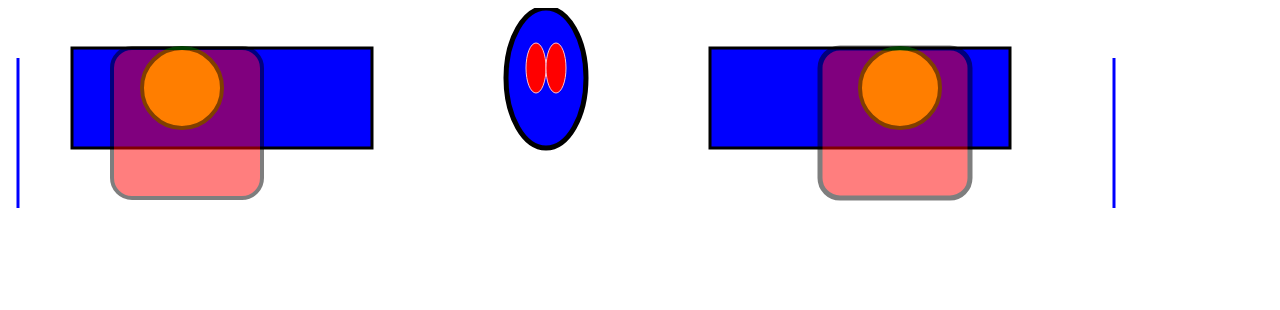
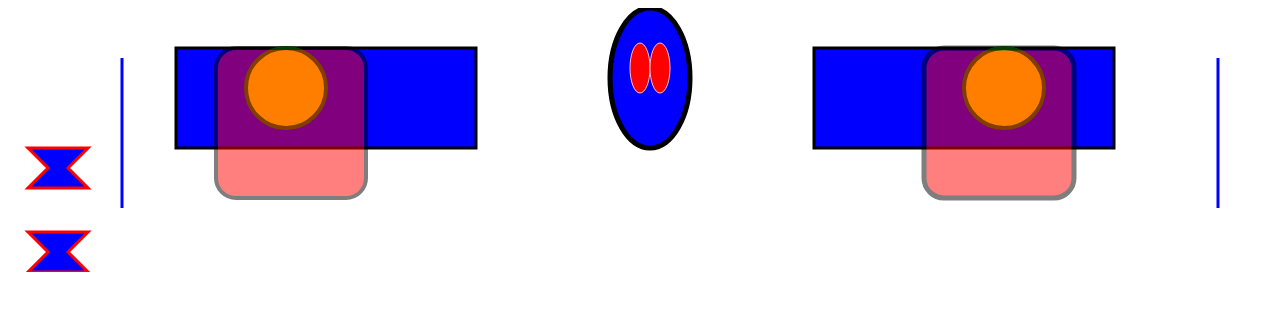
Before and after one commit to elisbetd/elisbetd.github.com, a plain HTML site: page week10/index.html in a window 1280 px wide. Drawn offline with Linux system fonts and the light colour scheme.

Commit message:
Update index.html

```diff
--- a/week10/index.html
+++ b/week10/index.html
@@ -1,6 +1,9 @@
 <!DOCTYPE html>
 <html>
 <body>
+  <svg height="80" width="100">
+  <polygon points="20,20 40,40 20,60 80,60 60,40 80,20" style="fill:blue;stroke:red;stroke-width:3" />
+</svg>
   <svg height="150" width="50">
   <line x1="10" y1="0" x2="10" y2="150" style="stroke:rgb(0,0,255);stroke-width:3" />
 </svg>
@@ -21,8 +24,11 @@
      <circle cx="200" cy="60" r="40" stroke="green" stroke-width="4" fill="yellow" />
   <rect x="120" y="20" rx="20" ry="20" width="150" height="150" style="fill:red;stroke:black;stroke-width:5;opacity:0.5" />
 </svg>
-<svg height="150" width="50">
+<svg height="150" width="40">
   <line x1="10" y1="0" x2="10" y2="150" style="stroke:rgb(0,0,255);stroke-width:3" />
+</svg>
+  <svg height="60" width="100">
+  <polygon points="20,20 40,40 20,60 80,60 60,40 80,20" style="fill:blue;stroke:red;stroke-width:3" />
 </svg>
 </body>
 </html>
```
